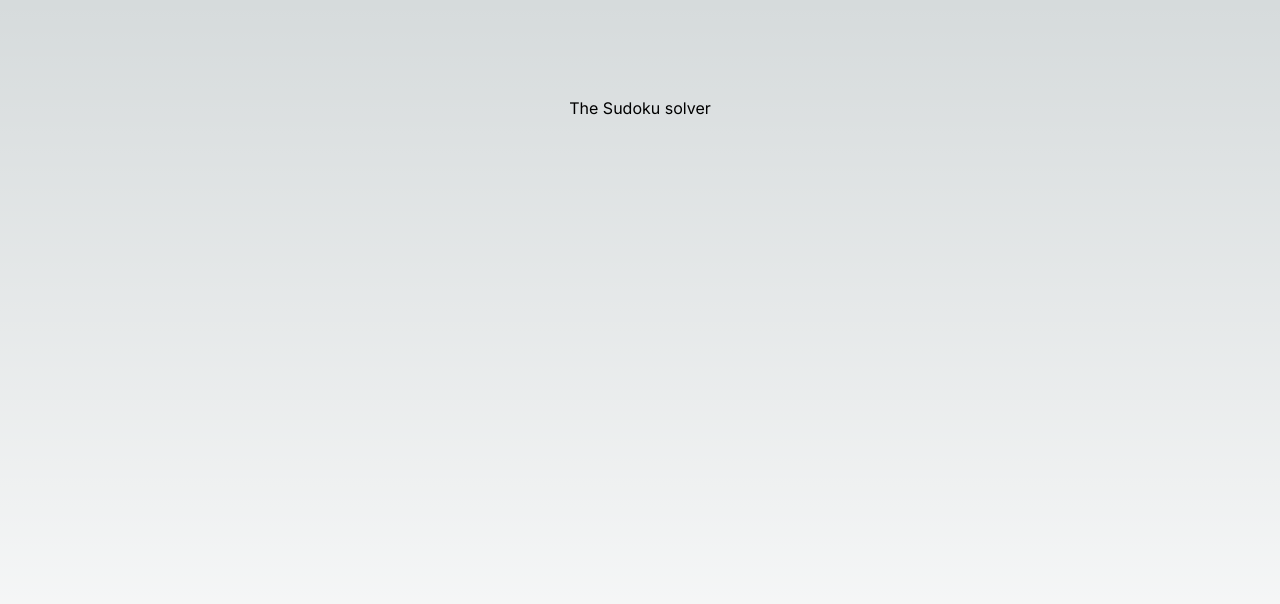
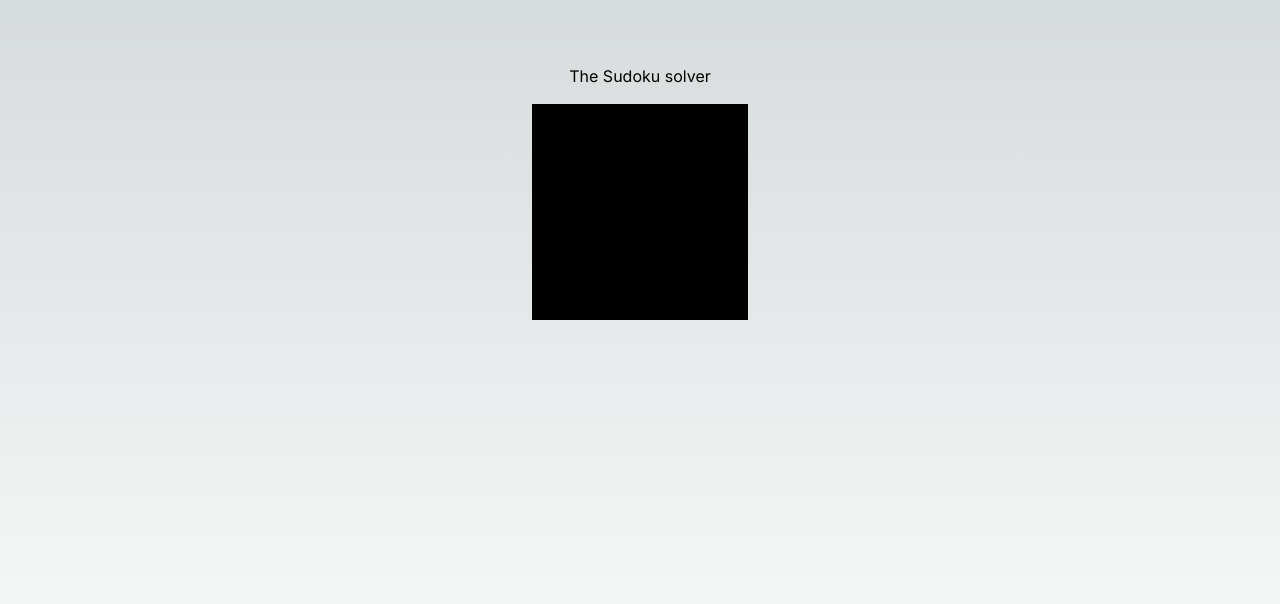
Before and after one commit to englund/sudoku, a Next.js app in the folder client/: page / in a window 1280 px wide. Shown: the top 604 px of the page. Built offline with nearby package versions, Linux system fonts and the light colour scheme.

Commit message:
add simple hard coded board with input field

```diff
--- /dev/null
+++ b/client/src/app/components/Board.tsx
@@ -0,0 +1,44 @@
+"use client";
+
+import { FC, useState } from "react";
+
+const sizeOfBoard = 9;
+
+const getNewBoard = (size: number) =>
+  Array.from(new Array<number>(size), () =>
+    Array.from(new Array<number>(size), () => 0)
+  );
+
+const Board: FC = () => {
+  const [board, setBoard] = useState(getNewBoard(sizeOfBoard));
+
+  const updateValue = (x: number, y: number, value: number) => {
+    const newBoard = [...board];
+    newBoard[x][y] = value;
+    setBoard(newBoard);
+  };
+
+  return (
+    <>
+      {board.map((row, x) => {
+        return (
+          <div key={x}>
+            {row.map((col, y) => (
+              <input // TODO: make input type text and validate by hand to make it possible for empty values
+                key={`${x}-${y}`}
+                type=""
+                value={col}
+                onChange={(e) => updateValue(x, y, +e.target.value)}
+                min={0}
+                max={9}
+                className="w-6 bg-black outline-0"
+              />
+            ))}
+          </div>
+        );
+      })}
+    </>
+  );
+};
+
+export default Board;
--- a/client/src/app/globals.css
+++ b/client/src/app/globals.css
@@ -25,3 +25,11 @@ body {
     )
     rgb(var(--background-start-rgb));
 }
+
+@layer base {
+  input[type="number"]::-webkit-inner-spin-button,
+  input[type="number"]::-webkit-outer-spin-button {
+    -webkit-appearance: none;
+    margin: 0;
+  }
+}
--- a/client/src/app/page.tsx
+++ b/client/src/app/page.tsx
@@ -1,7 +1,12 @@
+import Board from "./components/Board";
+
 export default function Home() {
   return (
-    <main className="flex min-h-screen flex-col items-center justify-between p-24">
+    <main className="flex min-h-screen flex-col items-center p-16 space-y-4">
       <h1>The Sudoku solver</h1>
+      <div>
+        <Board />
+      </div>
     </main>
   );
 }
```
